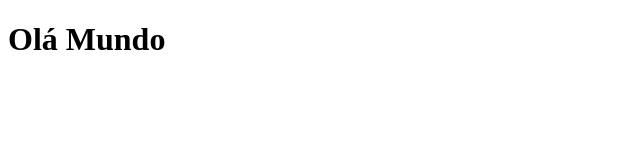
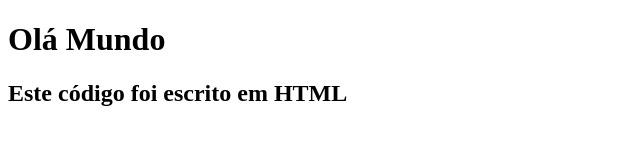
Before and after one commit to santanapenha/ola-mundo, a plain HTML site: page index.html in a window 1280 px wide. Shown: the whole page, without its empty margins (0-640 px from the left). Drawn offline with Linux system fonts and the light colour scheme.

Commit message:
Update index.html

```diff
--- a/index.html
+++ b/index.html
@@ -3,10 +3,11 @@
 <head>
 	<meta charset="utf-8">
 	<title>Olá Mundo</title>
+</head>
 
-</head>
 <body>
 	<h1>Olá Mundo</h1>
+	<h2>Este código foi escrito em HTML</h2>
 </body>
 
 </html>
```
